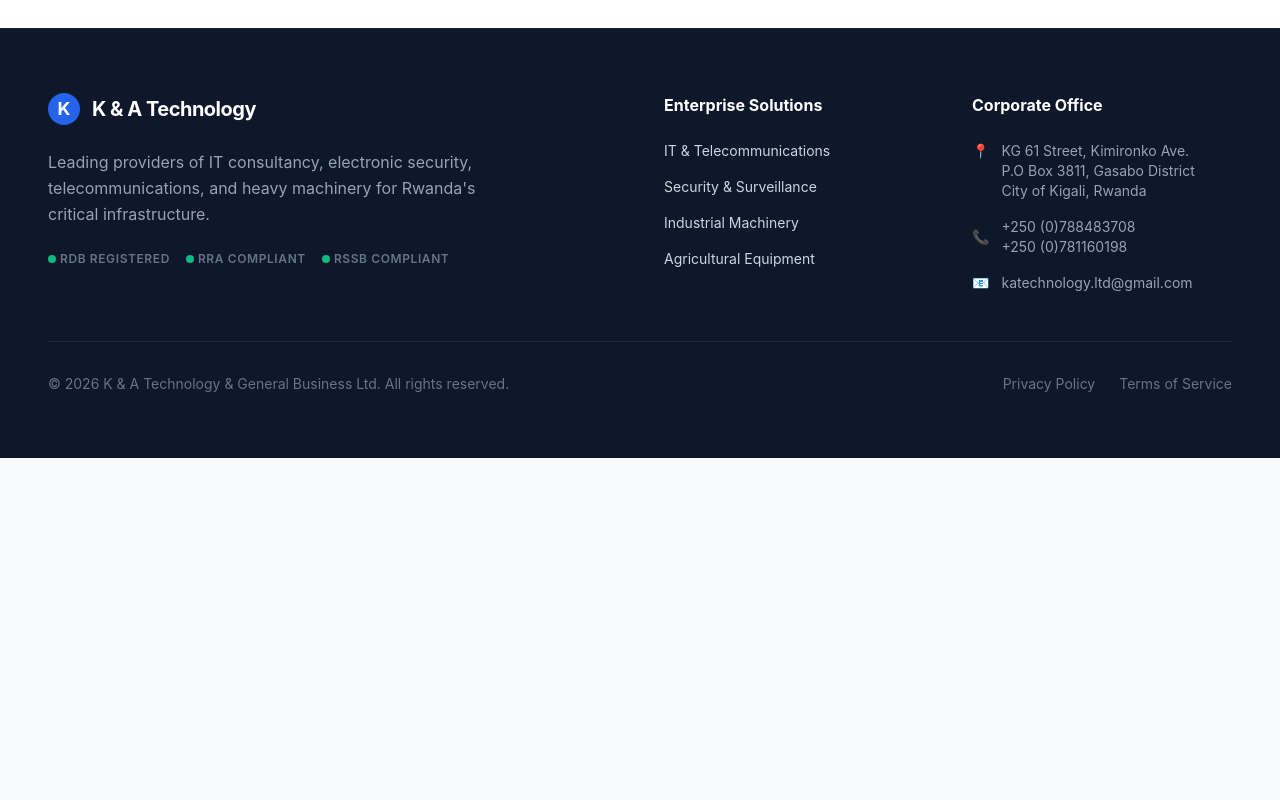
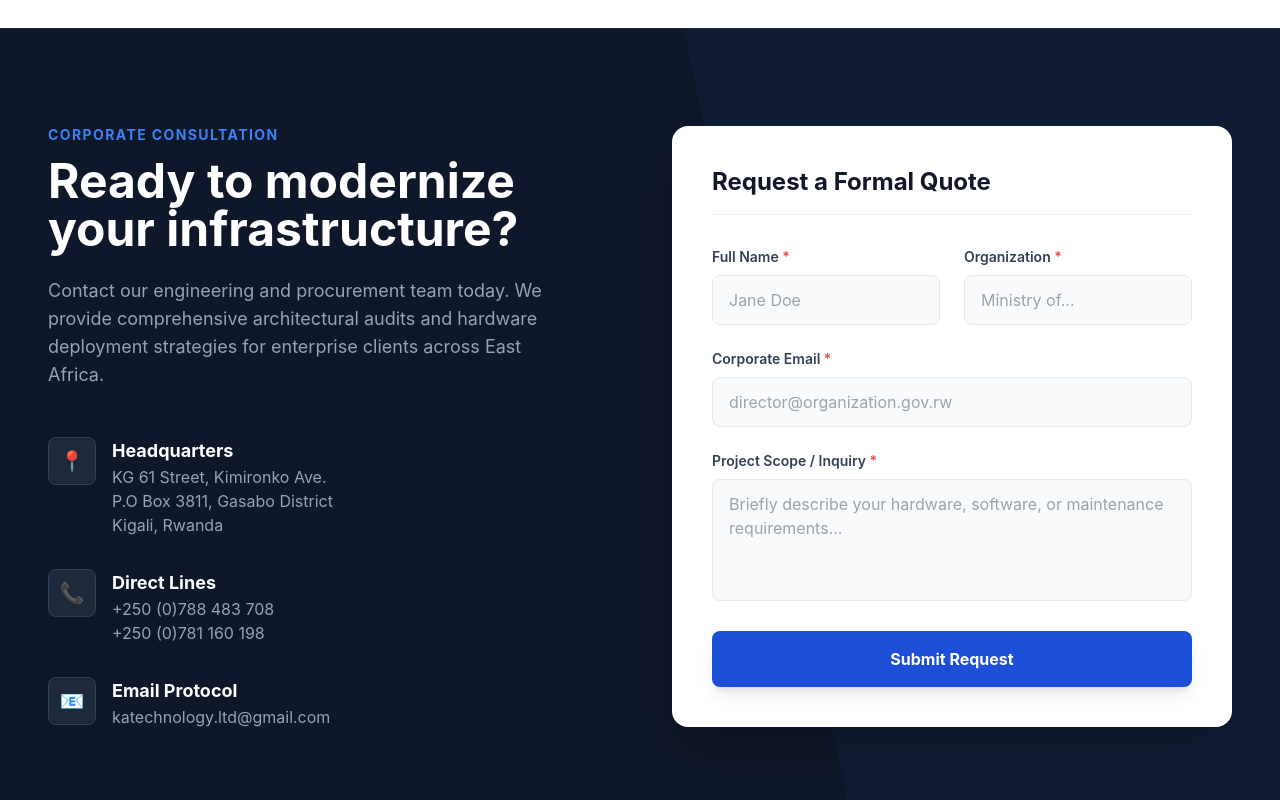
Before and after one commit to remyshingiro/K-A, a React (Vite) app: page / in a window 1280 px wide. Shown: the part 3580-4380 px from the top of the page. Before the commit the page ends 4038 px from the top, so only its background shows below. Built offline with nearby package versions, Linux system fonts and the light colour scheme.

Commit message:
add: contact component

```diff
--- /dev/null
+++ b/src/components/ContactSection.jsx
@@ -0,0 +1,136 @@
+import React, { useState } from 'react';
+
+export default function ContactSection() {
+  const [isSubmitting, setIsSubmitting] = useState(false);
+  const [isSuccess, setIsSuccess] = useState(false);
+
+  const handleSubmit = (e) => {
+    e.preventDefault();
+    setIsSubmitting(true);
+
+    // Simulate an API call (e.g., sending an email via Formspree or an internal backend)
+    setTimeout(() => {
+      setIsSubmitting(false);
+      setIsSuccess(true);
+
+      // Reset the success state after 5 seconds
+      setTimeout(() => setIsSuccess(false), 5000);
+    }, 1500);
+  };
+
+  return (
+    <section id="contact" className="py-24 bg-slate-900 text-slate-300 border-t border-slate-800 relative overflow-hidden">
+
+      {/* Background Subtle Accent */}
+      <div className="absolute top-0 right-0 w-1/2 h-full bg-blue-900/10 pointer-events-none transform skew-x-12 translate-x-32"></div>
+
+      <div className="max-w-7xl mx-auto px-6 lg:px-12 relative z-10">
+        <div className="grid grid-cols-1 lg:grid-cols-2 gap-16 items-center">
+
+          {/* Left Column: Corporate Trust Signals */}
+          <div>
+            <h2 className="text-blue-500 font-bold tracking-widest uppercase text-sm mb-3">
+              Corporate Consultation
+            </h2>
+            <h3 className="text-3xl md:text-5xl font-bold text-white mb-6 leading-tight">
+              Ready to modernize your infrastructure?
+            </h3>
+            <p className="text-slate-400 text-lg mb-12 max-w-lg">
+              Contact our engineering and procurement team today. We provide comprehensive architectural audits and hardware deployment strategies for enterprise clients across East Africa.
+            </p>
+
+            <div className="space-y-8">
+              <div className="flex items-start gap-4">
+                <div className="w-12 h-12 bg-slate-800 rounded-lg flex items-center justify-center text-blue-500 text-xl border border-slate-700">📍</div>
+                <div>
+                  <h4 className="font-bold text-white text-lg">Headquarters</h4>
+                  <p className="text-slate-400">KG 61 Street, Kimironko Ave.<br/>P.O Box 3811, Gasabo District<br/>Kigali, Rwanda</p>
+                </div>
+              </div>
+
+              <div className="flex items-start gap-4">
+                <div className="w-12 h-12 bg-slate-800 rounded-lg flex items-center justify-center text-blue-500 text-xl border border-slate-700">📞</div>
+                <div>
+                  <h4 className="font-bold text-white text-lg">Direct Lines</h4>
+                  <p className="text-slate-400">+250 (0)788 483 708<br/>+250 (0)781 160 198</p>
+                </div>
+              </div>
+
+              <div className="flex items-start gap-4">
+                <div className="w-12 h-12 bg-slate-800 rounded-lg flex items-center justify-center text-blue-500 text-xl border border-slate-700">📧</div>
+                <div>
+                  <h4 className="font-bold text-white text-lg">Email Protocol</h4>
+                  <p className="text-slate-400">katechnology.ltd@gmail.com</p>
+                </div>
+              </div>
+            </div>
+          </div>
+
+          {/* Right Column: Interactive Lead Capture Form */}
+          <div className="bg-white p-8 md:p-10 rounded-2xl shadow-2xl relative">
+
+            {isSuccess ? (
+              // Success State UI
+              <div className="h-full min-h-[400px] flex flex-col items-center justify-center text-center animate-fade-in">
+                <div className="w-20 h-20 bg-emerald-100 text-emerald-600 rounded-full flex items-center justify-center text-4xl mb-6 shadow-sm">✓</div>
+                <h3 className="text-2xl font-bold text-slate-900 mb-2">Request Received</h3>
+                <p className="text-slate-600 max-w-sm">
+                  Thank you for reaching out. A dedicated enterprise liaison will review your scope and contact you within 24 hours.
+                </p>
+              </div>
+            ) : (
+              // Form UI
+              <form onSubmit={handleSubmit} className="space-y-6">
+                <h4 className="text-2xl font-bold text-slate-900 mb-8 border-b border-slate-100 pb-4">
+                  Request a Formal Quote
+                </h4>
+
+                <div className="grid grid-cols-1 md:grid-cols-2 gap-6">
+                  <div>
+                    <label className="block text-sm font-semibold text-slate-700 mb-2">Full Name <span className="text-red-500">*</span></label>
+                    <input type="text" required className="w-full px-4 py-3 rounded-lg bg-slate-50 border border-slate-200 text-slate-900 focus:ring-2 focus:ring-blue-700 focus:border-blue-700 outline-none transition-all" placeholder="Jane Doe" />
+                  </div>
+                  <div>
+                    <label className="block text-sm font-semibold text-slate-700 mb-2">Organization <span className="text-red-500">*</span></label>
+                    <input type="text" required className="w-full px-4 py-3 rounded-lg bg-slate-50 border border-slate-200 text-slate-900 focus:ring-2 focus:ring-blue-700 focus:border-blue-700 outline-none transition-all" placeholder="Ministry of..." />
+                  </div>
+                </div>
+
+                <div>
+                  <label className="block text-sm font-semibold text-slate-700 mb-2">Corporate Email <span className="text-red-500">*</span></label>
+                  <input type="email" required className="w-full px-4 py-3 rounded-lg bg-slate-50 border border-slate-200 text-slate-900 focus:ring-2 focus:ring-blue-700 focus:border-blue-700 outline-none transition-all" placeholder="director@organization.gov.rw" />
+                </div>
+
+                <div>
+                  <label className="block text-sm font-semibold text-slate-700 mb-2">Project Scope / Inquiry <span className="text-red-500">*</span></label>
+                  <textarea required rows="4" className="w-full px-4 py-3 rounded-lg bg-slate-50 border border-slate-200 text-slate-900 focus:ring-2 focus:ring-blue-700 focus:border-blue-700 outline-none transition-all resize-none" placeholder="Briefly describe your hardware, software, or maintenance requirements..."></textarea>
+                </div>
+
+                <button
+                  type="submit"
+                  disabled={isSubmitting}
+                  className={`w-full text-white font-bold py-4 rounded-lg transition-all shadow-lg flex items-center justify-center gap-3 ${
+                    isSubmitting ? 'bg-blue-400 cursor-not-allowed' : 'bg-blue-700 hover:bg-blue-800 hover:shadow-blue-500/25'
+                  }`}
+                >
+                  {isSubmitting ? (
+                    <>
+                      <svg className="animate-spin h-5 w-5 text-white" xmlns="http://www.w3.org/2000/svg" fill="none" viewBox="0 0 24 24">
+                        <circle className="opacity-25" cx="12" cy="12" r="10" stroke="currentColor" strokeWidth="4"></circle>
+                        <path className="opacity-75" fill="currentColor" d="M4 12a8 8 0 018-8V0C5.373 0 0 5.373 0 12h4zm2 5.291A7.962 7.962 0 014 12H0c0 3.042 1.135 5.824 3 7.938l3-2.647z"></path>
+                      </svg>
+                      Transmitting...
+                    </>
+                  ) : (
+                    'Submit Request'
+                  )}
+                </button>
+              </form>
+            )}
+
+          </div>
+        </div>
+      </div>
+    </section>
+  );
+}
--- a/src/pages/Home.jsx
+++ b/src/pages/Home.jsx
@@ -5,6 +5,7 @@ import ServicesGrid from '../components/ServicesGrid';
 import WorkProcess from '../components/WorkProcess';
 import FeaturedProjects from '../components/FeaturedProjects';
 import PartnersGrid from '../components/PartnersGrid';
+import ContactSection from '../components/ContactSection'
 
 export default function Home() {
   return (
@@ -14,6 +15,7 @@ export default function Home() {
       <WorkProcess />
       <FeaturedProjects />
       <PartnersGrid />
+      <ContactSection/>
     </main>
   );
 }
```
